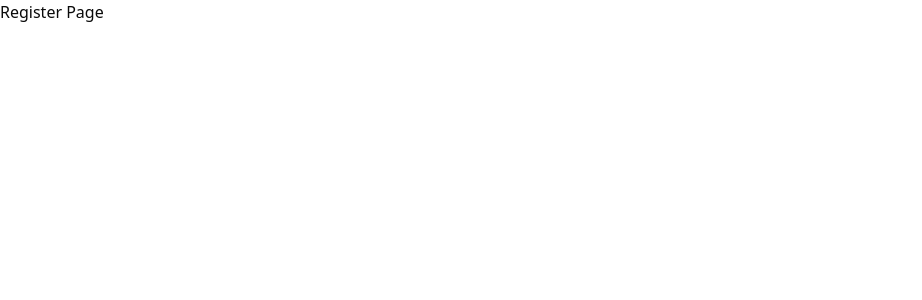
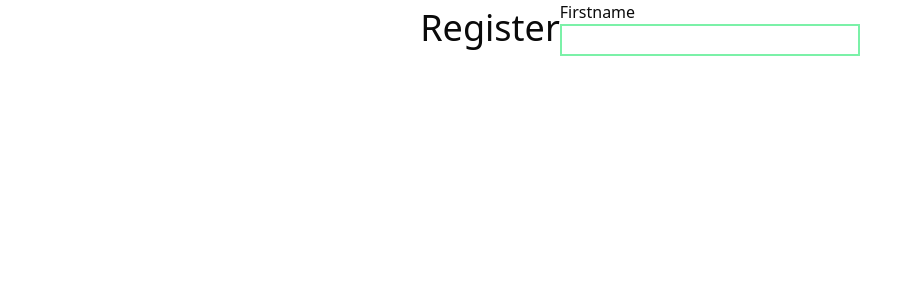
Before and after one commit to pankajkoree/dartakaro, a Next.js app: page /register in a window 1280 px wide. Shown: the top 300 px of the page, without its empty margins (0-922 px from the left). Built offline with nearby package versions, Linux system fonts and the light colour scheme.

Commit message:
darta karo

```diff
--- a/src/app/register/page.js
+++ /dev/null
@@ -1,10 +0,0 @@
-export default function Register() {
-  return (
-    <div>
-      <h1>Register Page</h1>
-    </div>
-  );
-}
-
-
-'-'
--- /dev/null
+++ b/src/app/register/page.jsx
@@ -0,0 +1,35 @@
+"use client";
+
+import { Input } from "@/components/customComponent/input";
+import { useState } from "react";
+
+const Register = () => {
+  const [user, setUser] = useState({
+    firstName: "",
+    lastName: "",
+    email: "",
+    phone: "",
+    age: "",
+    gender: "",
+    married: "",
+  });
+  return (
+    <div className="relative flex justify-center items-center">
+      <h1 className="xl:text-4xl">Register</h1>
+      <form>
+        <label>Firstname</label>
+        <Input
+          id={user.firstName}
+          type="text"
+          name="firstName"
+          value={user.firstName}
+          placholder="Firstname"
+          onChange={(e) => setUser({ ...user, firstName: e.target.value })}
+          className="text-xl border-2 border-green-300"
+        />
+      </form>
+    </div>
+  );
+};
+
+export default Register;
--- /dev/null
+++ b/src/components/customComponent/input.jsx
@@ -0,0 +1,25 @@
+import React from "react";
+
+export const Input = ({
+  id,
+  type,
+  name,
+  value,
+  placholder,
+  onChange,
+  className,
+}) => {
+  return (
+    <div>
+      <input
+        id={id}
+        type={type}
+        name={name}
+        value={value}
+        placholder={placholder}
+        onChange={onChange}
+        className={className}
+      ></input>
+    </div>
+  );
+};
```
Also changed, not shown: 1 other file (tests, documents, lock files or other folders).
